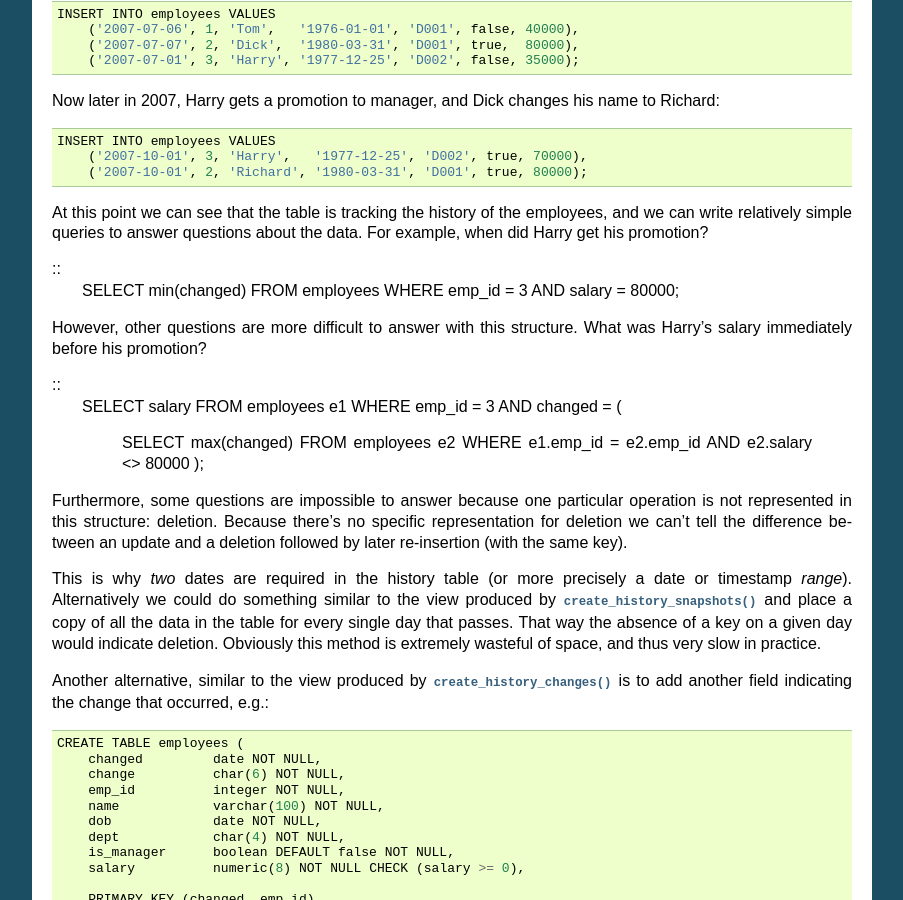
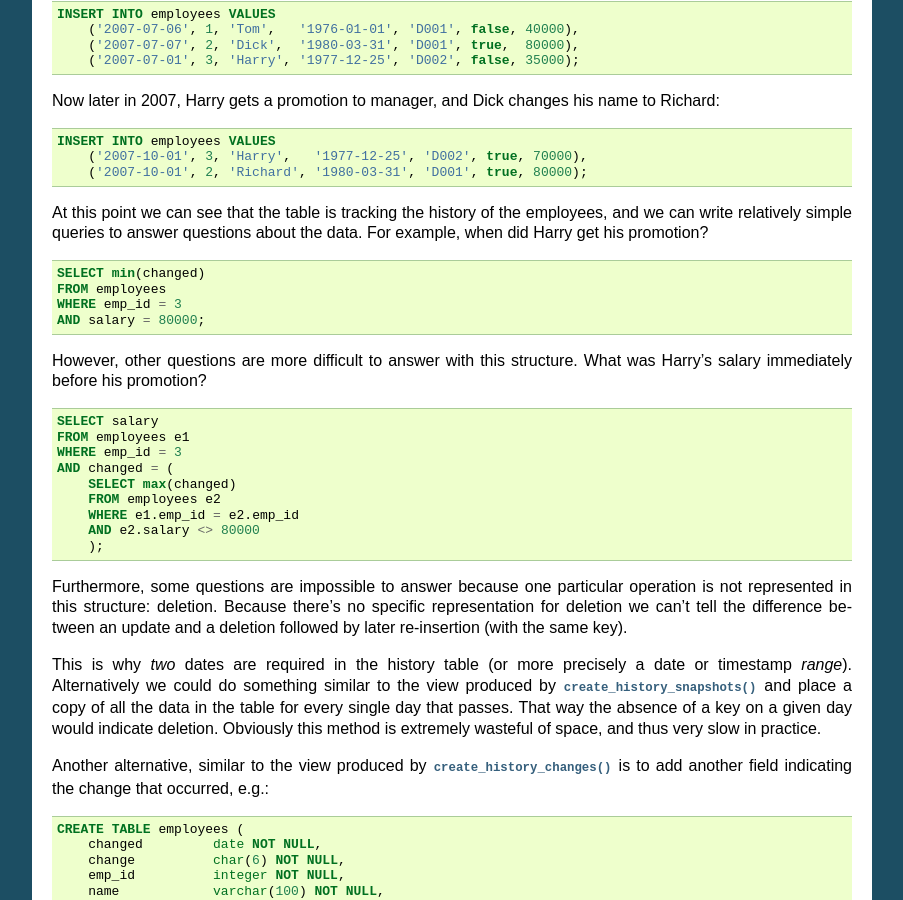
Before and after one commit to waveform-computing/oliphant, a Sphinx documentation site: the page built from docs/history.rst, in a window 1280 px wide and 900 px high, scrolled down 5398 px. Shown: the whole window, without its empty margins (198-1101 px from the left). Built offline with Sphinx 7.4.7, drawn with Linux system fonts in a browser that asks for light colours; pages that are not in the unit, such as notebooks, are missing from menus; some of the changed text lies outside the part shown.

Commit message:
Fix up SQL code blocks
Syntax highlighting for sphinx

```diff
--- a/docs/history.rst
+++ b/docs/history.rst
@@ -6,7 +6,9 @@ The ``history`` Extension
 
 The history extension was created to ease the construction and maintenance
 of temporal tables; that is tables which track the state of another table over
-time. It can be installed and removed in the standard manner::
+time. It can be installed and removed in the standard manner:
+
+.. code-block:: sql
 
     CREATE EXTENSION history;
     DROP EXTENSION history;
@@ -18,7 +20,9 @@ Usage
 =====
 
 To create a history table corresponding to an existing table, use the
-:func:`create_history_table` procedure like so::
+:func:`create_history_table` procedure like so:
+
+.. code-block:: sql
 
     CREATE TABLE employees (
         emp_id          integer NOT NULL PRIMARY KEY,
@@ -34,7 +38,9 @@ To create a history table corresponding to an existing table, use the
 Firstly the procedure will create a new table called ``employees_history``
 (you can specify a different name with one of the overloaded variants of
 the procedure). The new table will have a structure equivalent to executing
-the following statement::
+the following statement:
+
+.. code-block:: sql
 
     CREATE TABLE employees_history (
         effective       date NOT NULL DEFAULT current_date,
@@ -79,7 +85,9 @@ differences:
   *not* copied for reasons explained below.
 
 Finally, data is copied from the original table into the new history table
-as if the following statement had been executed::
+as if the following statement had been executed:
+
+.. code-block:: sql
 
     INSERT INTO employees_history
         (emp_id, name, dob, dept, is_manager, salary)
@@ -92,7 +100,9 @@ those fields appropriately during this operation.
 This is the first step in creating a functional history table. The next step
 is to create the triggers that link the base table to the history table. This
 is performed separately for reasons that will be explained below. The procedure
-to create these triggers is called as follows::
+to create these triggers is called as follows:
+
+.. code-block:: sql
 
     SELECT create_history_triggers('employees', 'day');
 
@@ -140,7 +150,9 @@ The structure of the history table can be understood as follows:
   table.
 
 Therefore, to query the state of the base table at date 2014-01-01 you can
-simply use the following query::
+simply use the following query:
+
+.. code-block:: sql
 
     SELECT emp_id, name, dob, dept, is_manager, salary
     FROM employees_history
@@ -150,7 +162,9 @@ If you have a join to the base table, you can join to the history table in the
 same way - just include the criteria above to select the state of the table at
 a particular time. For example, assume there exists a table which tracks any
 bonuses awarded to employees. We can calculate the amount that the company has
-spent on bonuses like so::
+spent on bonuses like so:
+
+.. code-block:: sql
 
     CREATE TABLE bonuses (
         emp_id          integer NOT NULL,
@@ -181,7 +195,9 @@ is harder to see how one could query changes within the history. For example,
 which employees have received a salary increase? Usually for this, it is
 necessary to self-join the history table so that one can see before and after
 states for changes. Creation of such views is automated with the
-:func:`create_history_changes` function. We can simply execute::
+:func:`create_history_changes` function. We can simply execute:
+
+.. code-block:: sql
 
     SELECT create_history_changes('employees_history');
 
@@ -196,7 +212,9 @@ attributes:
   table there will be two columns in the view, prefixed with "old\_" and
   "new\_"
 
-In our example above, the view would be defined with the following SQL::
+In our example above, the view would be defined with the following SQL:
+
+.. code-block:: sql
 
     CREATE VIEW employees_changes AS
     SELECT
@@ -231,14 +249,18 @@ In our example above, the view would be defined with the following SQL::
             AND old.emp_id = new.emp_id;
 
 With this view it is now a simple matter to determine which employees have
-received a salary increase::
+received a salary increase:
+
+.. code-block:: sql
 
     SELECT *
     FROM employees_changes
     WHERE change = 'UPDATE'
     AND new_salary > old_salary;
 
-Or we can find out who joined and who left during the last year::
+Or we can find out who joined and who left during the last year:
+
+.. code-block:: sql
 
     SELECT *
     FROM employees_changes
@@ -249,11 +271,15 @@ Another common use case of history tables is to see the changes in data over
 time via regular snapshots. This is also easily accomplished with the
 :func:`create_history_snapshots` function which takes the history table and
 a resolution (which must be greater than the history table's resolution).
-For example, to view the employees table as a series of monthly snapshots::
+For example, to view the employees table as a series of monthly snapshots:
+
+.. code-block:: sql
 
     SELECT create_history_snapshots('employees_history', 'month');
 
-This is equivalent to executing the following SQL::
+This is equivalent to executing the following SQL:
+
+.. code-block:: sql
 
     CREATE VIEW employees_by_month AS
     WITH RECURSIVE range(at) AS (
@@ -283,14 +309,18 @@ The resulting view has the same structure as the base table, but with one extra
 column at the start: ``snapshot`` which in the case above will contain a date
 running from the lowest date in the history to the current date in monthly
 increments. If we wished for an employee head-count by month we could simply
-use the following query::
+use the following query:
+
+.. code-block:: sql
 
     SELECT snapshot, count(*) AS head_count
     FROM employees_by_month
     GROUP BY snapshot;
 
 Or we could find out the employee headcount and salary costs broken down by
-month and managerial status::
+month and managerial status:
+
+.. code-block:: sql
 
     SELECT
         snapshot,
@@ -313,7 +343,9 @@ This section discusses the various ways in which one can represent temporal
 data and attempts to justify the design that this particular extension uses.
 The first naïve attempts to track the history of a table typically look like
 this (assuming the structure of the ``employees`` table from the usage
-section above)::
+section above):
+
+.. code-block:: sql
 
     CREATE TABLE employees (
         changed         date NOT NULL,
@@ -328,7 +360,9 @@ section above)::
     );
 
 Now let's place some sample data in here; the addition of three employees
-sometime in 2007::
+sometime in 2007:
+
+.. code-block:: sql
 
     INSERT INTO employees VALUES
         ('2007-07-06', 1, 'Tom',   '1976-01-01', 'D001', false, 40000),
@@ -336,7 +370,9 @@ sometime in 2007::
         ('2007-07-01', 3, 'Harry', '1977-12-25', 'D002', false, 35000);
 
 Now later in 2007, Harry gets a promotion to manager, and Dick changes his name
-to Richard::
+to Richard:
+
+.. code-block:: sql
 
     INSERT INTO employees VALUES
         ('2007-10-01', 3, 'Harry',   '1977-12-25', 'D002', true, 70000),
@@ -346,7 +382,8 @@ At this point we can see that the table is tracking the history of the
 employees, and we can write relatively simple queries to answer questions about
 the data.  For example, when did Harry get his promotion?
 
-::
+.. code-block:: sql
+
     SELECT min(changed)
     FROM employees
     WHERE emp_id = 3
@@ -355,7 +392,8 @@ the data.  For example, when did Harry get his promotion?
 However, other questions are more difficult to answer with this structure.
 What was Harry's salary immediately before his promotion?
 
-::
+.. code-block:: sql
+
     SELECT salary
     FROM employees e1
     WHERE emp_id = 3
@@ -380,7 +418,9 @@ wasteful of space, and thus very slow in practice.
 
 Another alternative, similar to the view produced by
 :func:`create_history_changes` is to add another field indicating the change
-that occurred, e.g.::
+that occurred, e.g.:
+
+.. code-block:: sql
 
     CREATE TABLE employees (
         changed         date NOT NULL,
```
Also changed, not shown: docs/assert.rst (+6 -2 lines), docs/auth.rst (+18 -6 lines), docs/quickstart.rst (+48 -10 lines).
